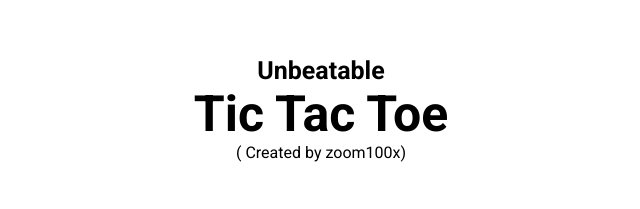
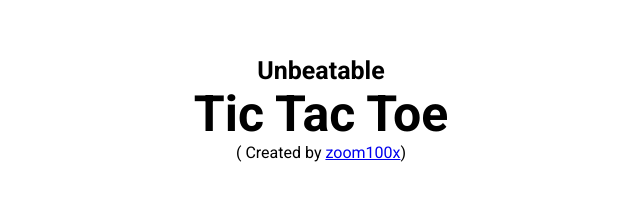
Before and after one commit to zoom100x/Tic_Tac_Toe_unbeatable, a plain HTML site: page index.html in a window 1280 px wide. Shown: the part 107-316 px from the top of the page, 319-959 px from the left. Drawn offline with Linux system fonts and the light colour scheme.

Commit message:
Update index.html

```diff
--- a/index.html
+++ b/index.html
@@ -10,7 +10,7 @@
 <body>
     <h3>Unbeatable</h3>
     <h1>Tic Tac Toe</h1>
-    <p class="copyright">( Created by zoom100x)</p>
+    <p class="copyright">( Created by <a href="https://www.oussamalloud.me/">zoom100x</a>)</p>
     <table>
         <tr>
             <td class="cell" id="0"></td>
```
